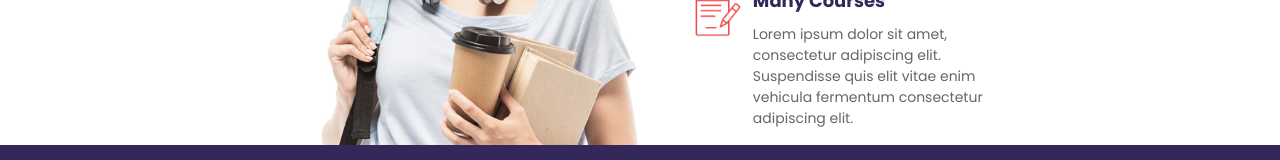
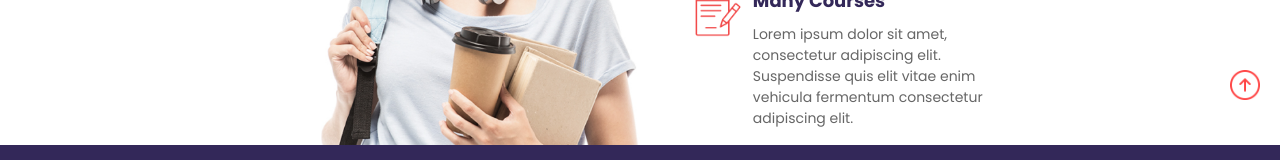
Before and after one commit to gentkoshii/lets-learn-website, a React (Vite) app: page / in a window 1280 px wide. Shown: the part 2986-3146 px from the top of the page. Built offline with nearby package versions, Linux system fonts and the light colour scheme.

Commit message:
To top button

```diff
--- a/src/Pages/HomePage.jsx
+++ b/src/Pages/HomePage.jsx
@@ -46,6 +46,7 @@ function Homepage() {
     }
   };
 
+  const top = () => (window.scrollTo(0, 0))
   return (
     <div className="Homepage">
 
@@ -250,6 +251,12 @@ function Homepage() {
             </div>
       </div>
 
+      <div className="topbtn">
+        <button onClick={top}>
+          <img src="./public/top.png" alt="up-arrow" />
+        </button>
+      </div>
+
     </div>
   );
 }
--- a/src/Pages/HomePage.scss
+++ b/src/Pages/HomePage.scss
@@ -12,6 +12,7 @@
     height: 60vh;
     color: #332859;
     font-size: 30px;
+
 
     img {
       height: 60vh;
@@ -475,4 +476,22 @@
       }
     }
   }
+  .topbtn{
+    position: absolute;
+    right: 0;
+    margin-top: -75px;
+    margin-right: 20px;
+    button{
+      background-color: transparent;
+      border: none;
+      cursor: pointer;
+      &:hover{
+        scale: 1.1;
+      }
+      img{
+        width: 30px;
+        height: 30px;
+      }
+    }
+  }
 }
--- a/src/index.css
+++ b/src/index.css
@@ -1,6 +1,8 @@
 *{
     margin: 0px;
     padding: 0px;
+    scroll-behavior: smooth;
+
 
 }
 body{
```
Also changed, not shown: public/top.png (added).
